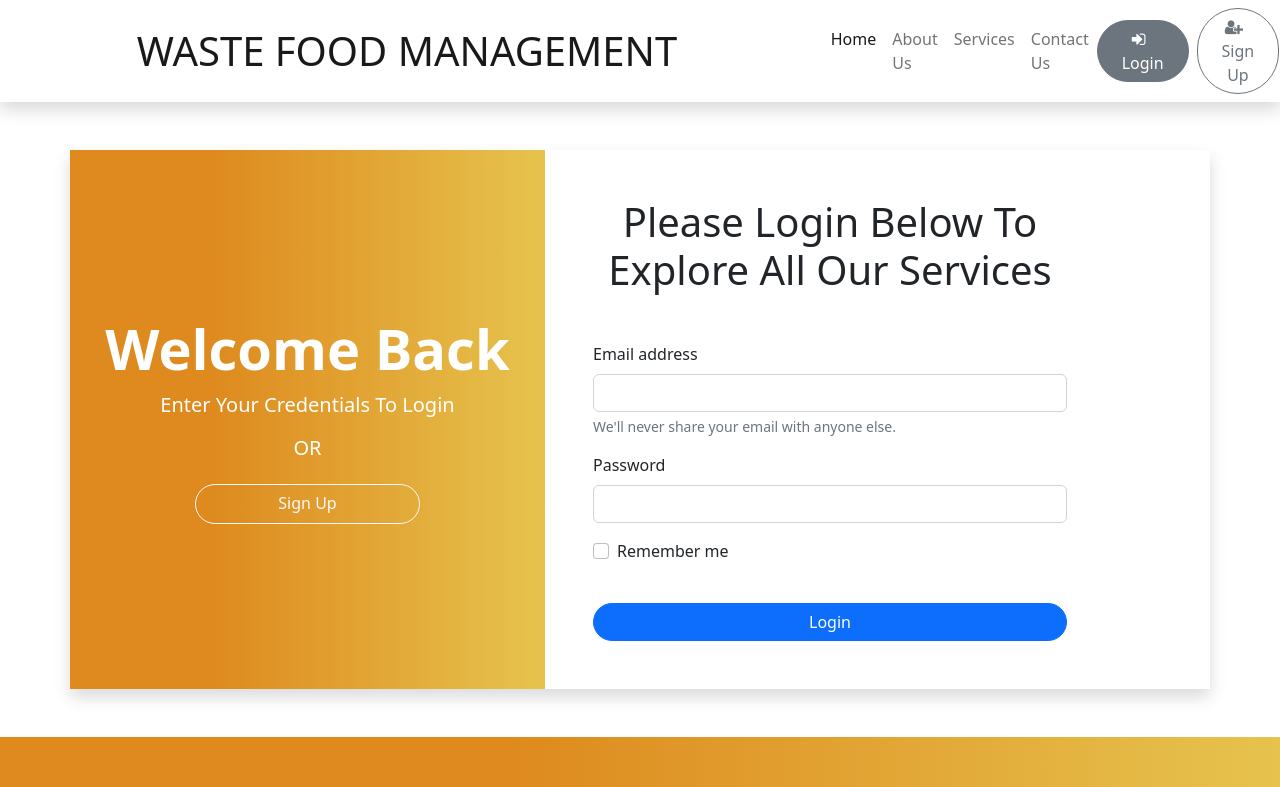
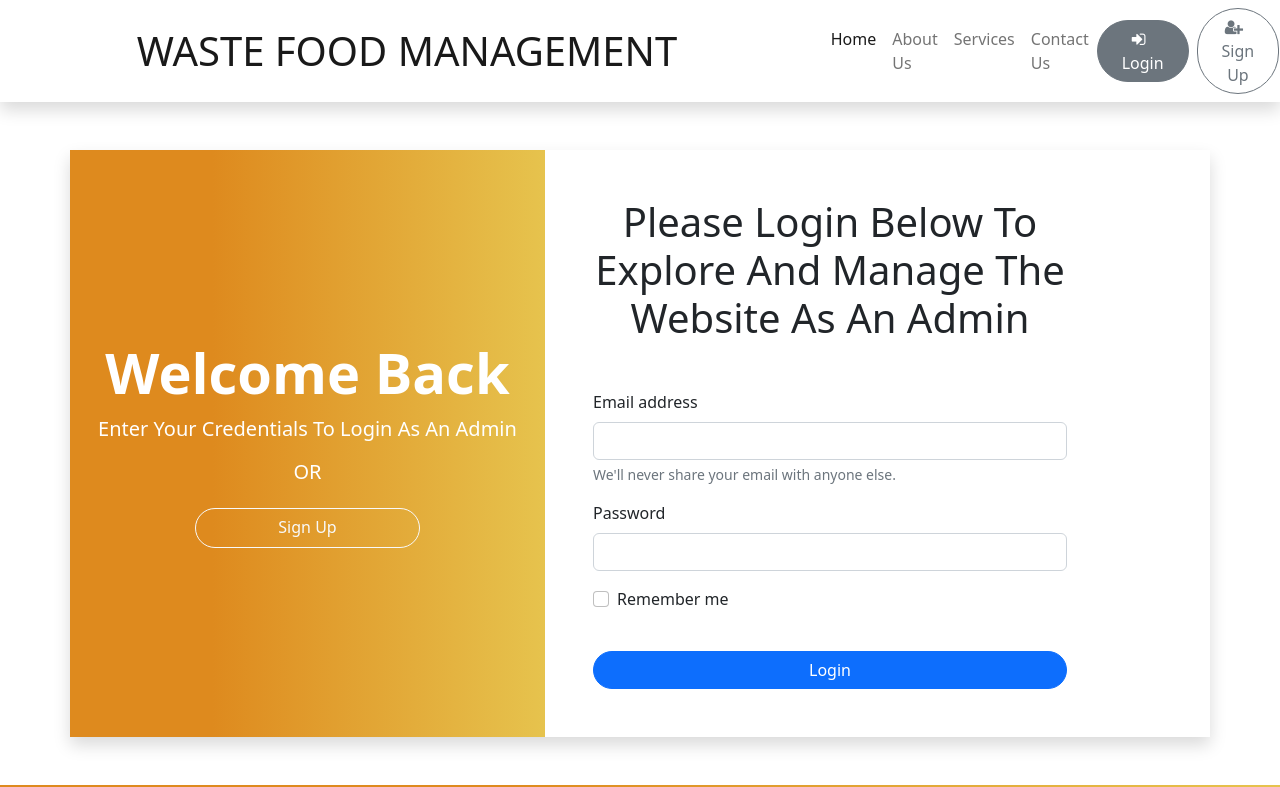
Before and after one commit to Clade-alt/Waste-Food-Management-System, a React (Create React App) app in the folder waste-food-management-system/: page /adminlogin in a window 1280 px wide. Shown: the top 787 px of the page. Built offline with nearby package versions, Linux system fonts and the light colour scheme; no server answers.

Commit message:
modified

```diff
--- a/waste-food-management-system/src/components/AdminLogin.jsx
+++ b/waste-food-management-system/src/components/AdminLogin.jsx
@@ -53,12 +53,12 @@ const AdminLogin = () => {
                 <div className="row">
                     <div className="col-md-5 d-flex flex-column align-items-center text-white justify-content-center form ">
                         <h1 className="display-4 fw-bolder">Welcome Back</h1>
-                        <p className="lead text-center">Enter Your Credentials To Login</p>
+                        <p className="lead text-center">Enter Your Credentials To Login As An Admin</p>
                         <h5 className="mb-4">OR</h5>
                         <NavLink to="/adminsignup" className="btn btn-outline-light rounded-pill pb-2 w-50">Sign Up</NavLink>
                     </div>
                     <div className="col-md-6 p-5">
-                        <h4 className="display-6 mb-5 text-center">Please Login Below To Explore All Our Services</h4>
+                        <h4 className="display-6 mb-5 text-center">Please Login Below To Explore And Manage The Website As An Admin</h4>
                         <form onSubmit={handleSubmit}>
                             <div class="mb-3">
                                 <label for="email" class="form-label">Email address</label>
--- a/waste-food-management-system/src/components/AdminSignup.jsx
+++ b/waste-food-management-system/src/components/AdminSignup.jsx
@@ -58,12 +58,12 @@ const AdminSignup = () => {
                 <div className="row justify-content-end">
                     <div className="col-md-5 d-flex flex-column align-items-center text-white justify-content-center form order-2 ">
                         <h1 className="display-4 fw-bolder">Hello, There</h1>
-                        <p className="lead text-center">Enter Your Details To Sign Up</p>
+                        <p className="lead text-center">Enter Your Details To Sign Up As An Admin</p>
                         <h5 className="mb-4">OR</h5>
                         <NavLink to="/adminlogin" className="btn btn-outline-light rounded-pill pb-2 w-50">Login</NavLink>
                     </div>
                     <div className="col-md-6 p-5">
-                        <h4 className="mb-5 text-center">Create an account to explore all the services and help to reduce the food wastage</h4>
+                        <h4 className="mb-5 text-center">Create an account to manage the website as an admin</h4>
                         <form onSubmit={handleSubmit} method="POST">
                             <div class="mb-3">
                                 <label for="fullname" class="form-label">Full Name</label>
```
Also changed, not shown: waste-food-management-system/src/components/Feedback.jsx (added), 1 other file (tests, documents, lock files or other folders).
